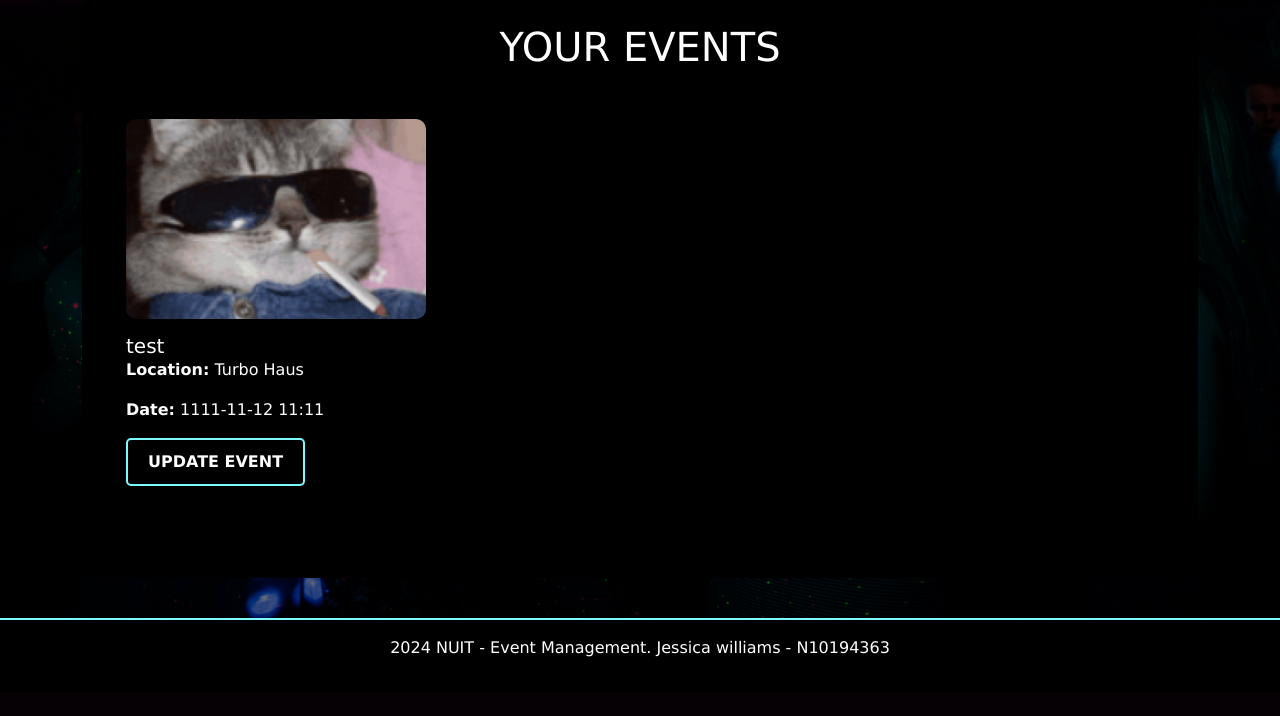
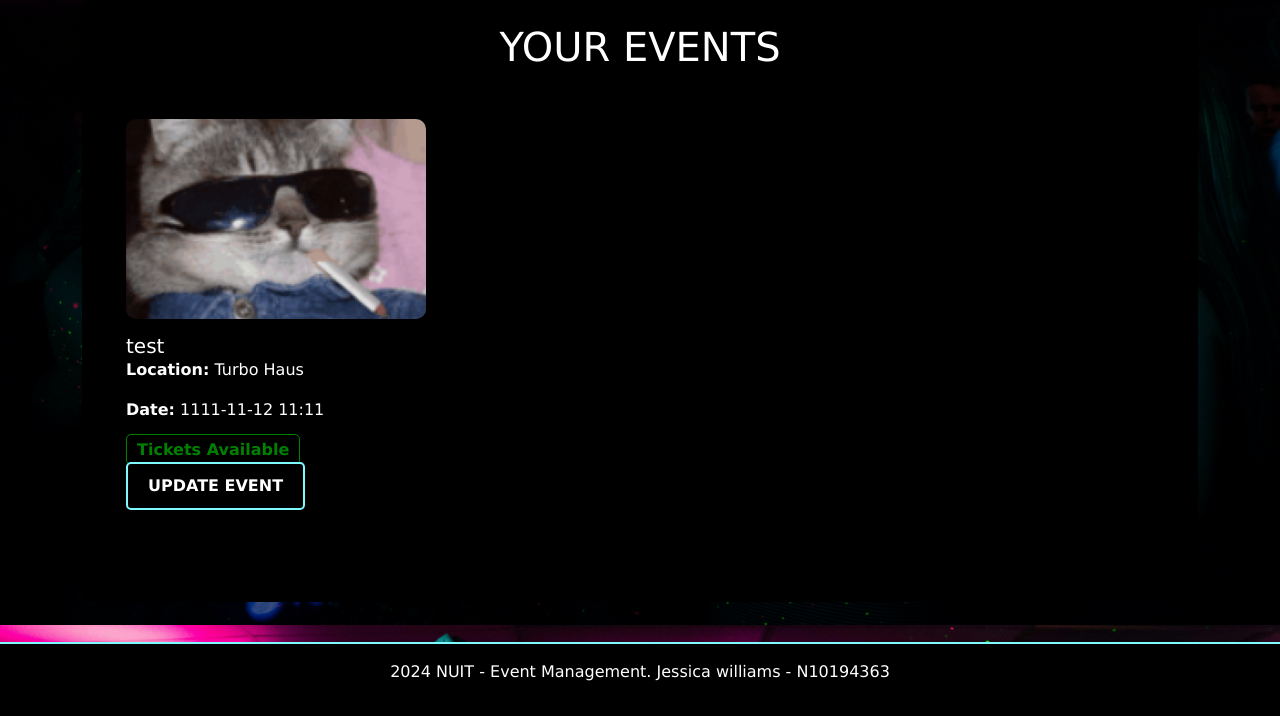
Before and after one commit to JessWill/NUIT, a Flask app: page /user-events in a window 1280 px wide. Shown: the part 175-891 px from the top of the page. Before the commit the page ends 832 px from the top, so only its background shows below. Run offline with Flask 3, Linux system fonts and the light colour scheme; a user stored in the database is signed in; data comes from the database, SQL or seed files in the repository; both versions use the stored data as it was after the commit; some libraries are stand-ins or nearby versions.

Commit message:
event statuses

```diff
--- a/website/events.py
+++ b/website/events.py
@@ -32,6 +32,7 @@
             available_tickets=event_form.available_tickets.data,
             image=file_path,
             creator_id=current_user.id,
+            status="Tickets available",
             categories=selected_categories
         )
 
@@ -114,6 +115,7 @@
         event.location = event_form.location.data
         event.date = event_form.date_time.data
         event.description = event_form.description.data
+        event.status = event_form.status.data
         event.available_tickets = event_form.available_tickets.data
         event.categories = ', '.join(event_form.categories.data)
 
--- a/website/models.py
+++ b/website/models.py
@@ -22,6 +22,7 @@
     description = db.Column(db.Text, nullable=True)
     available_tickets = db.Column(db.Integer, nullable=False)
     categories = db.Column(db.String(200), nullable=False)
+    status = db.Column(db.String(200), default="Tickets available", nullable=False)
     image = db.Column(db.String(100), nullable=True)
     creator_id = db.Column(db.Integer, db.ForeignKey('user.id'), nullable=False)
 
--- a/website/templates/update_event.html
+++ b/website/templates/update_event.html
@@ -70,6 +70,11 @@
           {{ event_form.categories.label(class="form-label") }} {{
           event_form.categories(class="form-select", multiple=True) }}
         </div>
+        <!-- Status Dropdown -->
+        <div class="mb-3">
+          {{ event_form.status.label(class="form-label") }} {{
+          event_form.status(class="form-select") }}
+        </div>
       </div>
     </form>
   </div>
--- a/website/templates/user_events.html
+++ b/website/templates/user_events.html
@@ -26,11 +26,23 @@
             <p class="card-text">
               <strong>Date:</strong> {{ event.date.strftime('%Y-%m-%d %H:%M') }}
             </p>
-            <a
+            <!-- Event Status -->
+            {% if event.status == 'Sold Out' %}
+              <span class="event-status status-sold-out">Sold Out</span>
+            {% elif event.status == 'Tickets Available' %}
+              <span class="event-status status-open">Tickets Available</span>
+            {% elif event.status == 'Cancelled' %}
+              <span class="event-status status-cancelled">Cancelled</span>
+            {% elif event.status == 'Inactive' %}
+              <span class="event-status status-inactive">Inactive</span>
+            {% endif %}
+            <div>
+              <a
               href="{{ url_for('event_bp.update_event', event_id=event.id) }}"
               class="btn btn-primary"
               >Update Event</a
             >
+            </div>
           </div>
         </div>
       </div>
```
Also changed, not shown: website/forms.py (+7 -1 lines), website/templates/booking_history.html (+11 -5 lines), website/templates/index.html (+8 -6 lines), instance/sitedata.sqlite, website/templates/create_event.html (line endings or trailing spaces).
